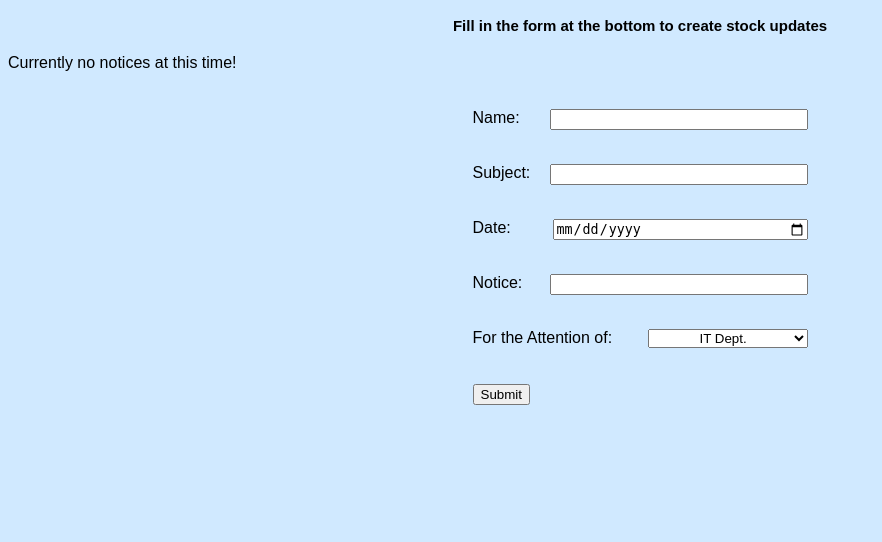
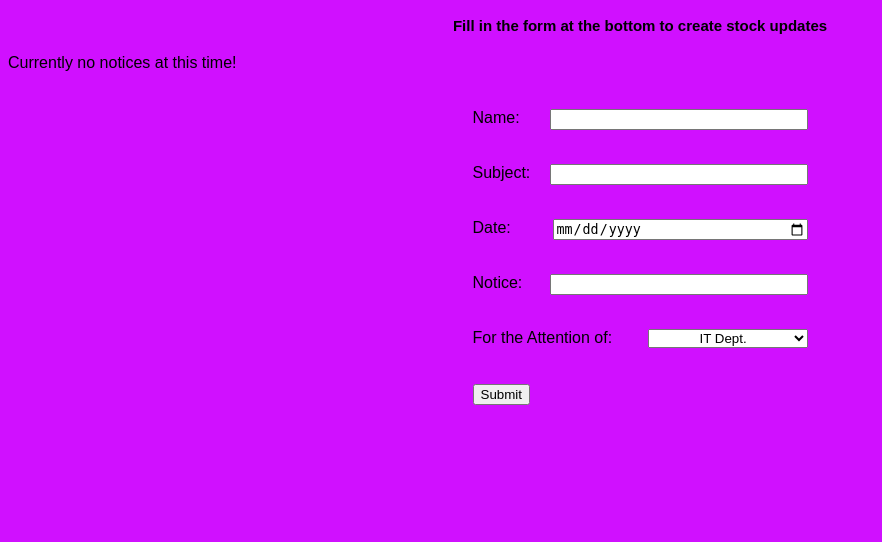
Before and after one commit to Gotten123/noticeboard, a PHP site: page / in a window 1280 px wide. Shown: the part 258-800 px from the top of the page, without its empty margins (0-882 px from the left). Run offline with PHP 8.4, Linux system fonts and the light colour scheme; data that the repository does not hold is empty.

Commit message:
9 to 10
test 101

```diff
--- a/style.css
+++ b/style.css
@@ -1,6 +1,6 @@
 body {
 font-family:arial;
-background-color: #D0E9FF;
+background-color: #D010FF;
 }
 
 h1 {
```
